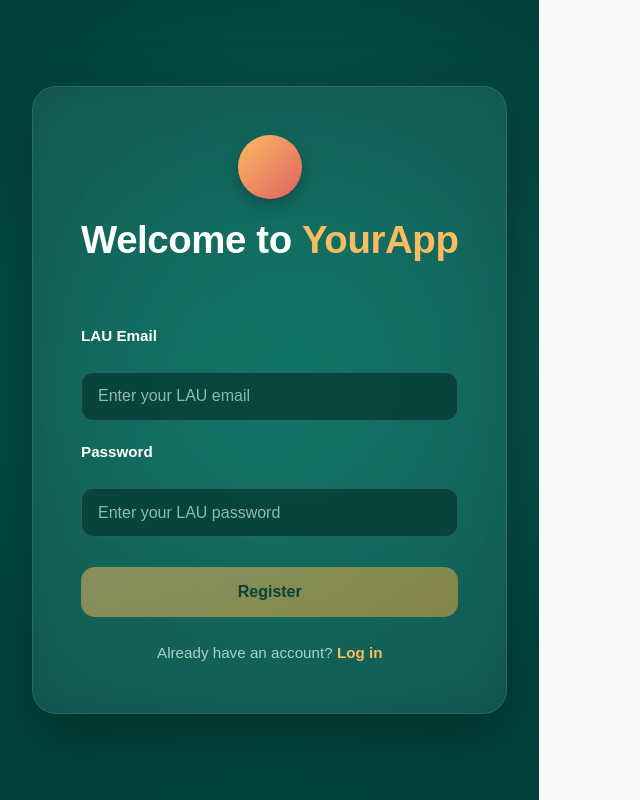
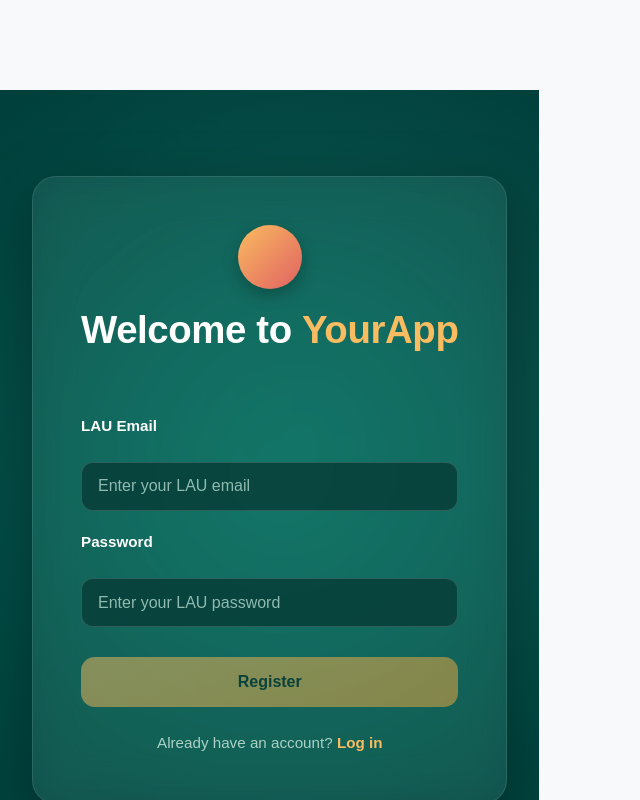
Before and after one commit to kamel-Ibrahim/todo-01, a React (Create React App) app: page /register in a window 1280 px wide. Shown: the whole page, without its empty margins (0-640 px from the left). Built offline with nearby package versions, Linux system fonts and the light colour scheme; sample sign-in values are in the browser's storage.

Commit message:
make the main context scrolable

```diff
--- a/src/components/TaskCard.css
+++ b/src/components/TaskCard.css
@@ -8,6 +8,7 @@
     box-shadow: 0 2px 5px rgba(0,0,0,0.1);
     transition: background-color 0.3s ease, transform 0.2s ease;
 }
+
 
     .task-card:hover {
         transform: translateY(-2px);
@@ -110,6 +111,7 @@
     text-transform: capitalize;
 }
 
+
     /* Colors per category */
     .task-category.General {
         background-color: #6c757d;
--- a/src/index.css
+++ b/src/index.css
@@ -28,7 +28,9 @@ body {
     place-items: center;
     min-width: 320px;
     min-height: 100vh;
+    overflow-y:auto;
 }
+
 
 h1 {
     font-size: 3.2em;
--- a/src/styles/App.css
+++ b/src/styles/App.css
@@ -1,37 +1,35 @@
-/* src/styles/App.css */
-/*body {
-  font-family: 'Helvetica Neue', sans-serif;
-  background-color: #f3f0e7;
-  margin: 0;
-  padding: 0;
-  box-sizing: border-box;
-}
 
-h1, h2 {
-  color: #0e5e44;
+body, html {
+    height: 100%;
+    margin: 0;
+    padding: 0;
+    overflow: hidden; /* prevent double scrollbars */
 }
 
 .main-content {
-  padding: 20px;
-  margin-top: 80px;*/ /* For Navbar space */
-/*}
+    position: relative;
+    top: 60px; /* same as navbar height */
+    height: calc(100vh - 60px);
+    overflow-y: auto; /* allow scrolling for all page content */
+    padding: 20px;
+    box-sizing: border-box;
+    display: flex;
+    flex-direction: column;
+}
 
-a {
-  text-decoration: none;
-  color: inherit;
-}*/
-
-/* Responsive Design */
-/*@media (max-width: 768px) {
-  .task-form {
+.home-container {
+    display: flex;
     flex-direction: column;
-  }
-
-  .task-submit {
-    width: 100%;
-  }
-}*/
-/* App.css */
+    gap: 20px;
+}
+/* Optional: keep task form visible while scrolling */
+.task-form-section {
+    position: sticky;
+    top: 0;
+    background: #f9f9f9;
+    z-index: 10;
+    padding-bottom: 10px;
+}
 
 body {
     font-family: 'Poppins', sans-serif;
@@ -60,11 +58,12 @@ header {
 }
 
 /* Add Task Form */
-form {
+    form {
     display: flex;
     gap: 0.5rem;
     margin-bottom: 1rem;
 }
+
 
 input[type="text"] {
     flex: 1;
@@ -127,6 +126,7 @@ button {
         font-size: 1.05rem;
     }
 
+
 /* Calendar Section */
 .calendar-view {
     border-top: 1px solid #e2e8f0;
--- a/src/styles/TaskForm.css
+++ b/src/styles/TaskForm.css
@@ -1,8 +1,8 @@
 /* src/styles/TaskForm.css */
 .task-form {
-  display: flex;
-  justify-content: space-between;
-  margin-bottom: 20px;
+    display: flex;
+    justify-content: space-between;
+    margin-bottom: 20px;
 }
 
 .task-input {
```
